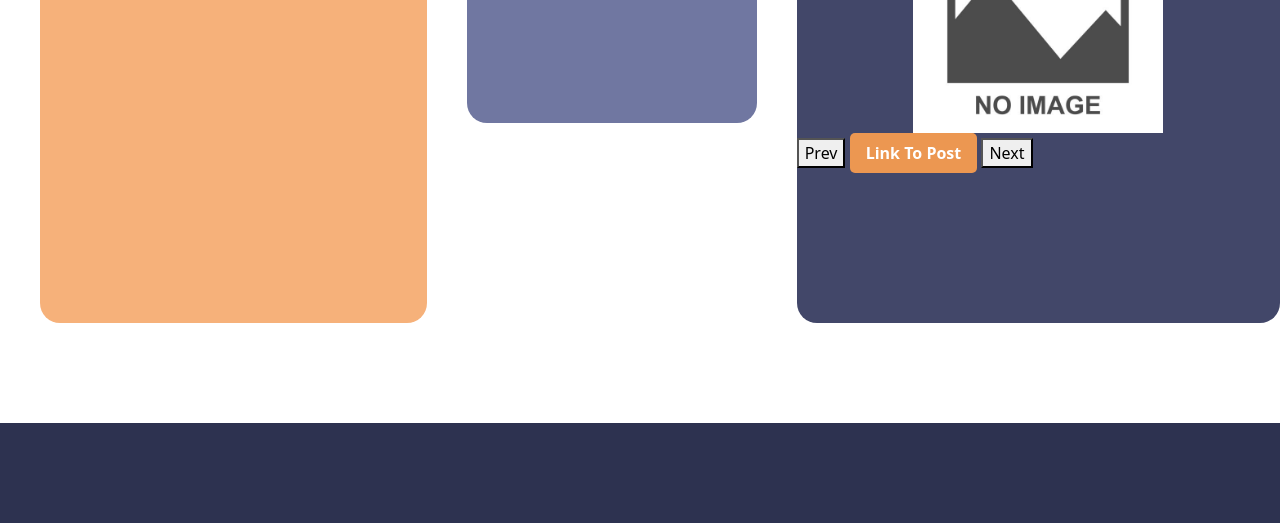
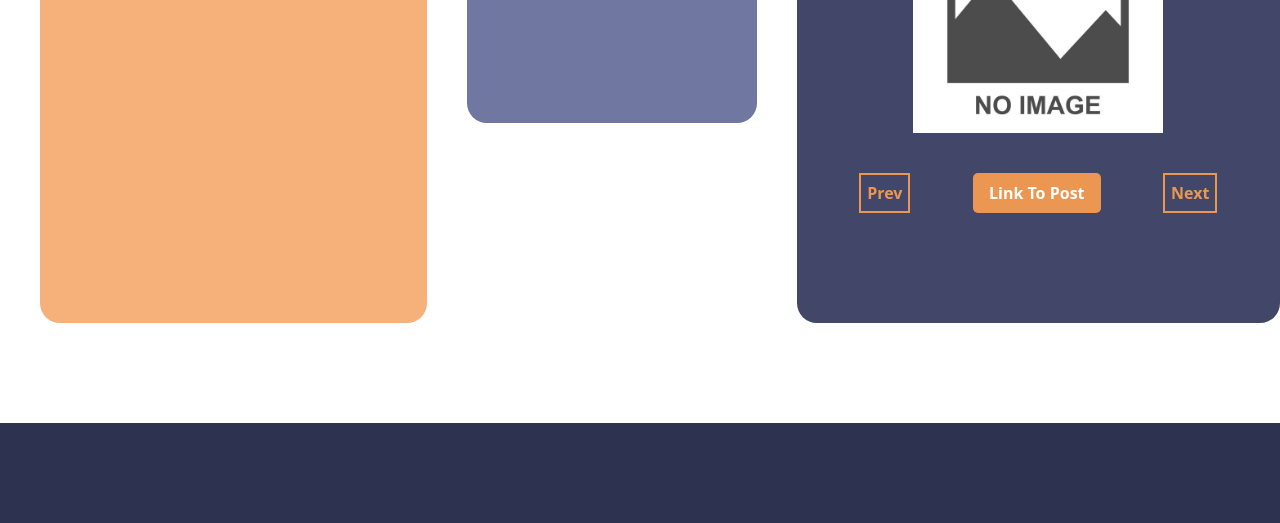
Before and after one commit to CMBCAM/tamuhack2024, a plain HTML site: page mainPage.html in a window 1280 px wide. Shown: the part 1561-2084 px from the top of the page. Drawn offline with Linux system fonts and the light colour scheme.

Commit message:
Styled Prev/Next Btns

```diff
--- a/css/index.css
+++ b/css/index.css
@@ -334,12 +334,20 @@
 .img-btns{
     display: flex;
     justify-content: space-evenly;
+    margin-top: 40px;
+}
+.img-btns > button{
+    border: 2px solid #ec9751;
+    background-color: transparent;
 
+    color: #ec9751;
+    font-weight: bold;
 }
+
 .social-icon{
     margin-top: 40px;
     display: flex;
-    justify-content: space-evenly;
+    justify-content: space-between;
 }
 
 .social-icon > img{
--- a/mainPage.html
+++ b/mainPage.html
@@ -56,7 +56,7 @@
             </div>
             <div class = "target-img">
                 <div><img id = "post-image" src = "./imgs/img-placeholder.jpeg"/></div>
-                <div clas = "img-btns">
+                <div class = "img-btns">
                     <button id = "prev-button">Prev</button>
                     <button id = "post-button">Link To Post</button>
                     <button id = "next-btn">Next</button>
```
